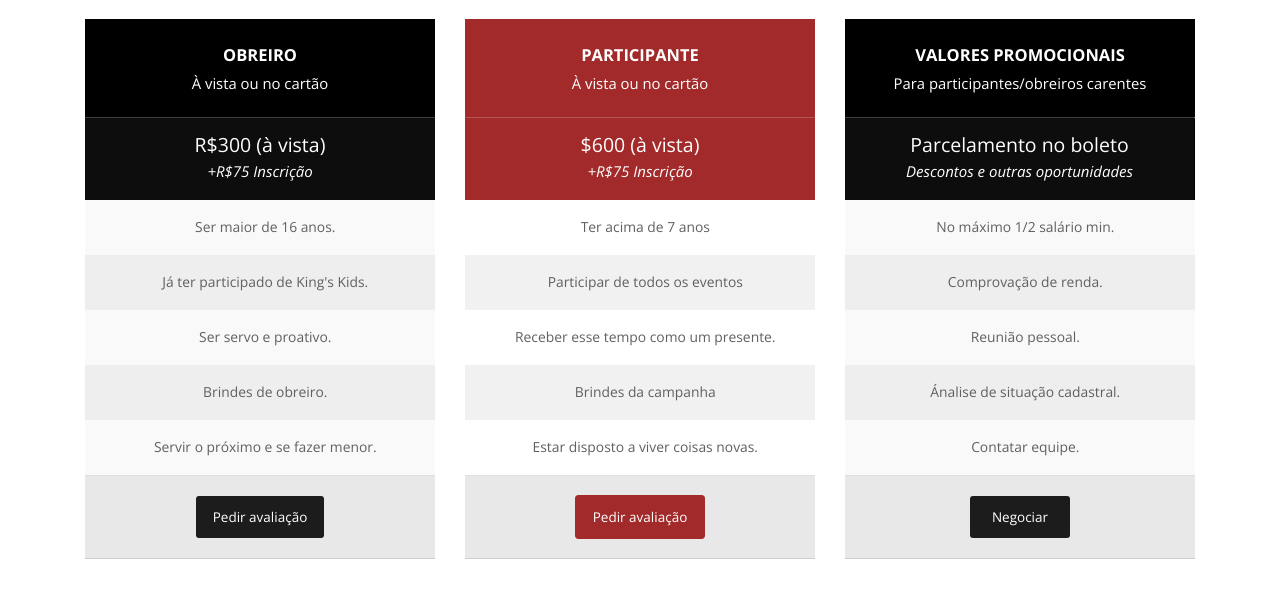
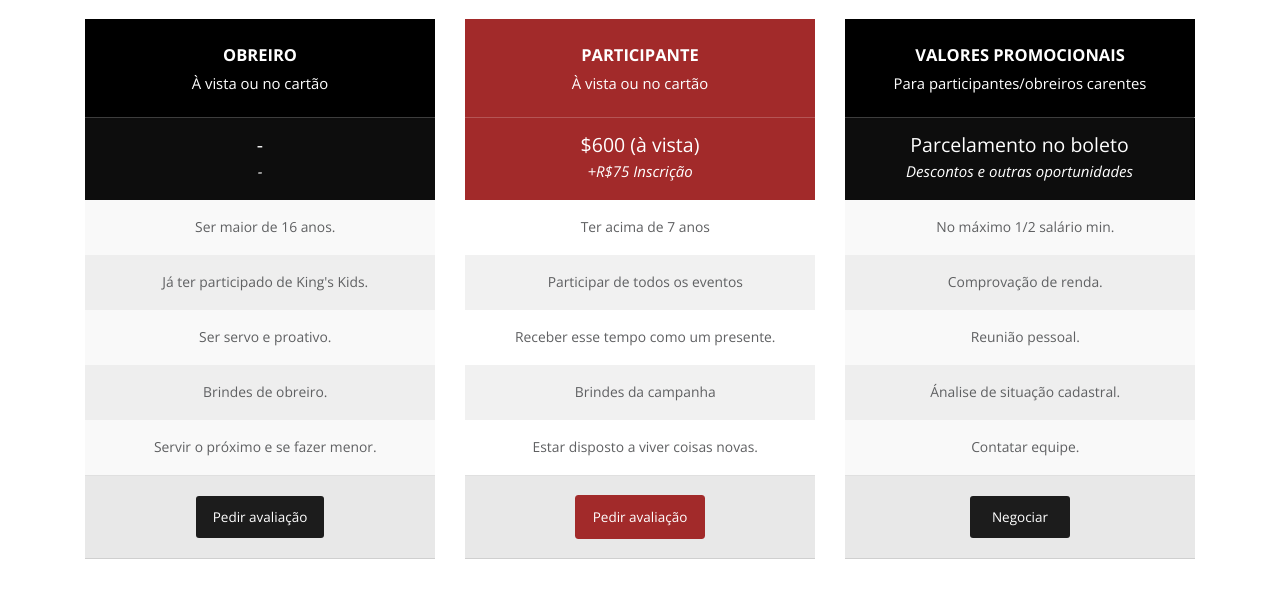
Before and after one commit to imperiusweb/kingskids, a plain HTML site: page index.html in a window 1280 px wide. Shown: the part 2080-2677 px from the top of the page. Drawn offline with nearby package versions, Linux system fonts and the light colour scheme.

Commit message:
Update index.html

```diff
--- a/index.html
+++ b/index.html
@@ -245,10 +245,10 @@
 			</div>
 			<div class="ow-pt-details">
 				<div class="ow-pt-price">
-					R$300 (à vista)
+					-
 				</div>
 				<div class="ow-pt-per">
-					+R$75 Inscrição
+					-
 				</div>
 			</div>
 			<div class="ow-pt-features">
```
